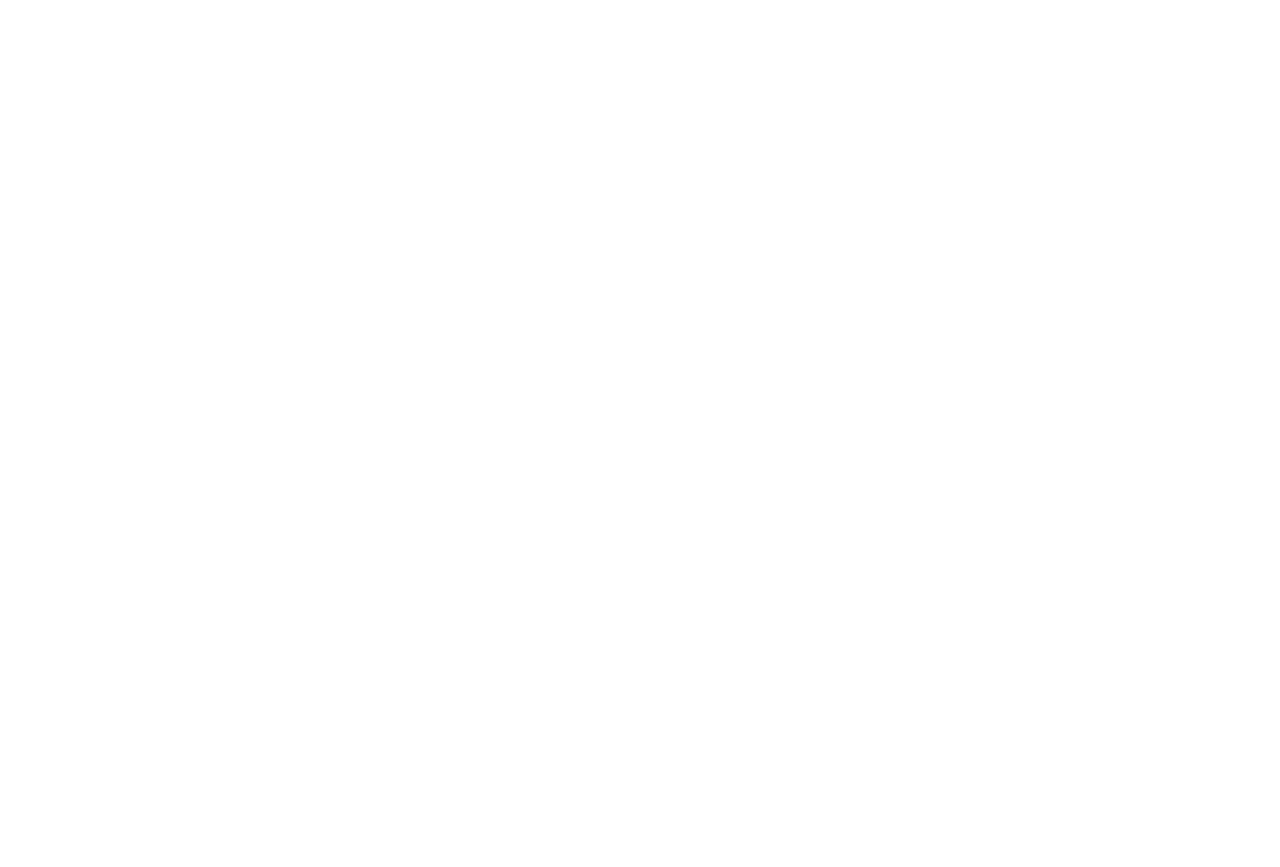
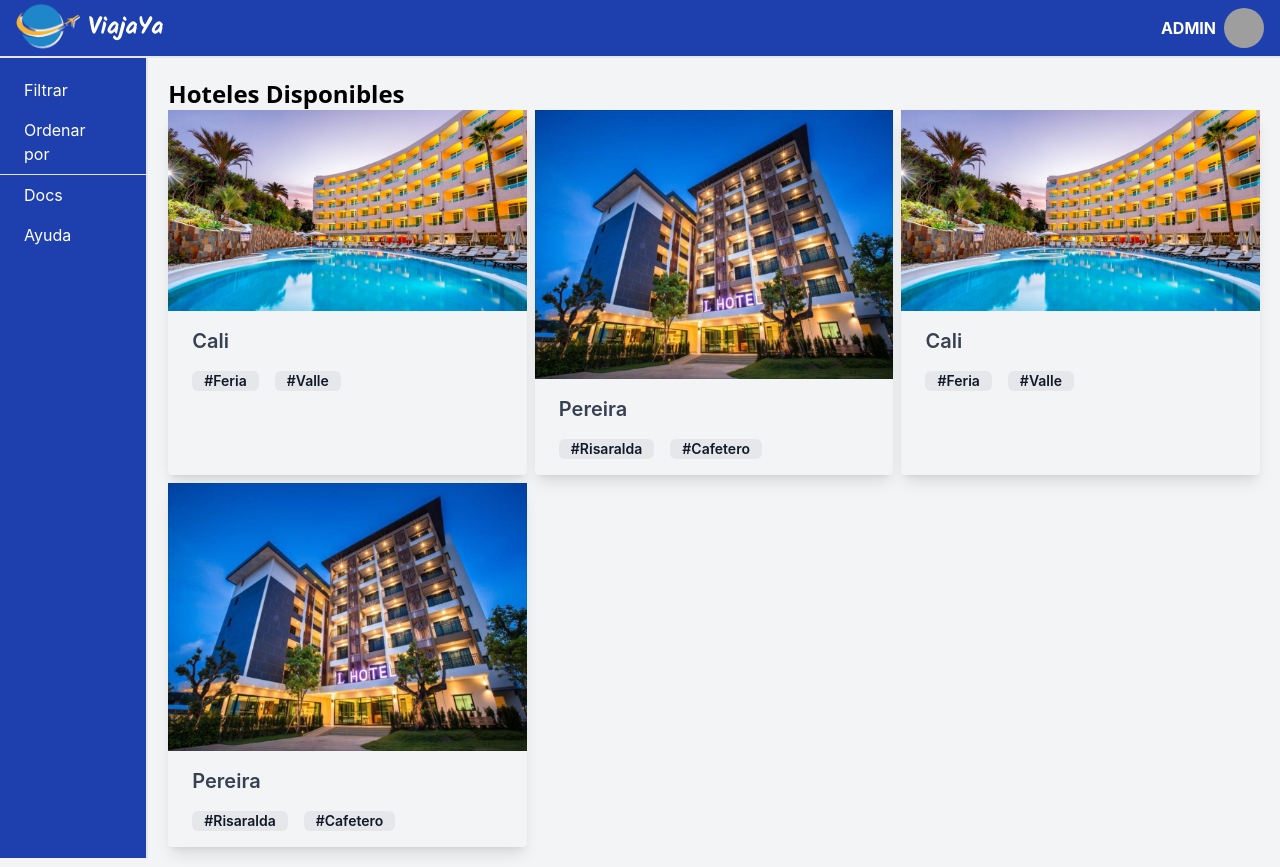
Before and after one commit to coscristian/Agencia-de-Viajes, a React (Create React App) app: page /hoteles in a window 1280 px wide. Before the commit this address had no page. Before the commit the page ends 800 px from the top, so only its background shows below. Built offline with nearby package versions, Linux system fonts and the light colour scheme; grey boxes are pictures that could not be loaded.

Commit message:
sucursal elements added and hotel elements added

```diff
--- a/src/App.jsx
+++ b/src/App.jsx
@@ -8,6 +8,7 @@ import {
   Route,
   Routes
 } from "react-router-dom";
+import Hoteles from 'pages/hoteles';
 
 
 function App() {
@@ -18,6 +19,7 @@ function App() {
             <Route path="/" element={<Layout />}>
                 <Route path='/' element={<Index />} />
                 <Route path="/sucursales" element={<Sucursales />}/>
+                <Route path="/hoteles" element={<Hoteles />}/>
             </Route>
 
             <Route path="/admin_sucursal" element={<SucursalAdmin />}/>
--- a/src/layouts/Layout.jsx
+++ b/src/layouts/Layout.jsx
@@ -1,7 +1,7 @@
+import Sidebar from "components/Sidebar";
 import { Outlet } from "react-router-dom";
 
 const { default: NavBar } = require("components/NavBar")
-
 
 const Layout = () => {
     return (
--- /dev/null
+++ b/src/pages/hoteles.jsx
@@ -0,0 +1,28 @@
+import React from 'react';
+import hotel from 'media/hotel.jpg';
+import hotel2 from 'media/hotel2.jpg';
+import SucursalCard from 'components/SucursalCard';
+import Sidebar from 'components/Sidebar';
+
+const Hoteles = () => {
+  return (
+    <div className='flex flex-row bg-gray-100'>
+        <Sidebar>
+            <li className='py-2 pl-6 pr-14 hover:bg-blue-900 rounded-3xl'>Filtrar</li>
+            <li className='py-2 pl-6 pr-14 hover:bg-blue-900 rounded-3xl'>Ordenar por</li>
+        </Sidebar>
+        <div className="flex flex-col mx-5 my-5 w-full">
+            <h2 className="text-2xl font-sans font-bold">Hoteles Disponibles</h2>
+            <div className="grid grid-cols-3 gap-2">
+                <SucursalCard titulo="Cali" img={hotel2} etiqueta1="Feria" etiqueta2="Valle"/>
+                <SucursalCard titulo="Pereira" img={hotel} etiqueta1="Risaralda" etiqueta2="Cafetero"/>
+                <SucursalCard titulo="Cali" img={hotel2} etiqueta1="Feria" etiqueta2="Valle"/>
+                <SucursalCard titulo="Pereira" img={hotel} etiqueta1="Risaralda" etiqueta2="Cafetero"/>
+
+            </div>
+        </div>
+    </div>
+  )
+}
+
+export default Hoteles;
--- a/src/pages/index.jsx
+++ b/src/pages/index.jsx
@@ -1,3 +1,4 @@
+import Sidebar from 'components/Sidebar';
 import {Link} from 'react-router-dom';
 
 function Index() {
@@ -5,19 +6,17 @@ function Index() {
         <div>
             <div className='flex flex-row bg-blue-900'>
                 <div className='flex flex-col text-white py-3   bg-blue-800 border-r-2 h-screen'>
-                    <ul>
+                    <Sidebar>
                         <Link to="/sucursales">
                             <li className='py-2 pl-6 pr-14 hover:bg-blue-900 rounded-3xl'>Sucursales</li>
                         </Link>
-                        <li className='py-2 pl-6 pr-14 hover:bg-blue-900 rounded-3xl'>Hoteles</li>
+                        <Link to="/hoteles">
+                            <li className='py-2 pl-6 pr-14 hover:bg-blue-900 rounded-3xl'>Hoteles</li>
+                        </Link>
                         <li className='py-2 pl-6 pr-14 hover:bg-blue-900 rounded-3xl'>Administradores</li>
                         <li className='py-2 pl-6 pr-14 hover:bg-blue-900 rounded-3xl'>Vendedores</li>
                         <li className='py-2 pl-6 pr-14 hover:bg-blue-900 rounded-3xl'>Clientes</li>
-                        <hr></hr>
-                        <li className='py-2 pl-6 pr-14 hover:bg-blue-900 rounded-3xl'>Docs</li>
-                        <li className='py-2 pl-6 pr-14 hover:bg-blue-900 rounded-3xl'>Lorem</li>
-                        <li className='py-2 pl-6 pr-14 hover:bg-blue-900 rounded-3xl'>Ayuda</li>
-                    </ul>
+                    </Sidebar>
                 </div>
                 <div className='grid grid-cols-3 w-full py-4 px-4 gap-2 text-center'>
                     <div className='col-span-3 bg-blue-300'>Cuadro 1</div>
@@ -29,25 +28,8 @@ function Index() {
                     <div className='bg-blue-300'>Cuadro 7</div>
                 </div>
             </div>
-
         </div>
     );
 }
 
 export default Index;
-
-
-/**
- <div className='flex flex-row '>
-<a href="#" className='bg-blue-900 font-semibold self-center p-5 hover:bg-blue-900 text-white'>Inicio</a>
-<a href="#" className='self-center p-5 hover:bg-blue-900 text-white '>Sucursales</a>
-<a href="#" className='self-center p-5 hover:bg-blue-900 text-white'>Hoteles</a>
-<a href="#" className='self-center p-5 hover:bg-blue-900 text-white'>Administradores</a>
-<a href="#" className='self-center p-5 hover:bg-blue-900 text-white'>Vendedores</a>
-<a href="#" className='self-center p-5 hover:bg-blue-900 text-white'>Clientes</a>
-<div className='flex flex-row px-4 hover:bg-blue-900'>
-    <div className='self-center text-white font-bold'>ADMIN</div>
-    <img class="w-12" src={adminIcon} alt="Logo Admin" />
-</div>
-</div>
- */
--- a/src/pages/sucursales.jsx
+++ b/src/pages/sucursales.jsx
@@ -7,7 +7,7 @@ function Sucursales() {
     return (
         <div className='flex flex-row bg-gray-100'>
             <Sidebar>
-                <li className='py-2 pl-6 pr-14 hover:bg-blue-900 rounded-3xl'>Sidebar</li>
+                <li className='py-2 pl-6 pr-14 hover:bg-blue-900 rounded-3xl'>Filtrar por</li>
                 <li className='py-2 pl-6 pr-14 hover:bg-blue-900 rounded-3xl'>Ordenar por</li>
             </Sidebar>
             <div className="flex flex-col mx-5 my-5 w-full">
```
Also changed, not shown: src/media/hotel.jpg (added), src/media/hotel2.jpg (added).
